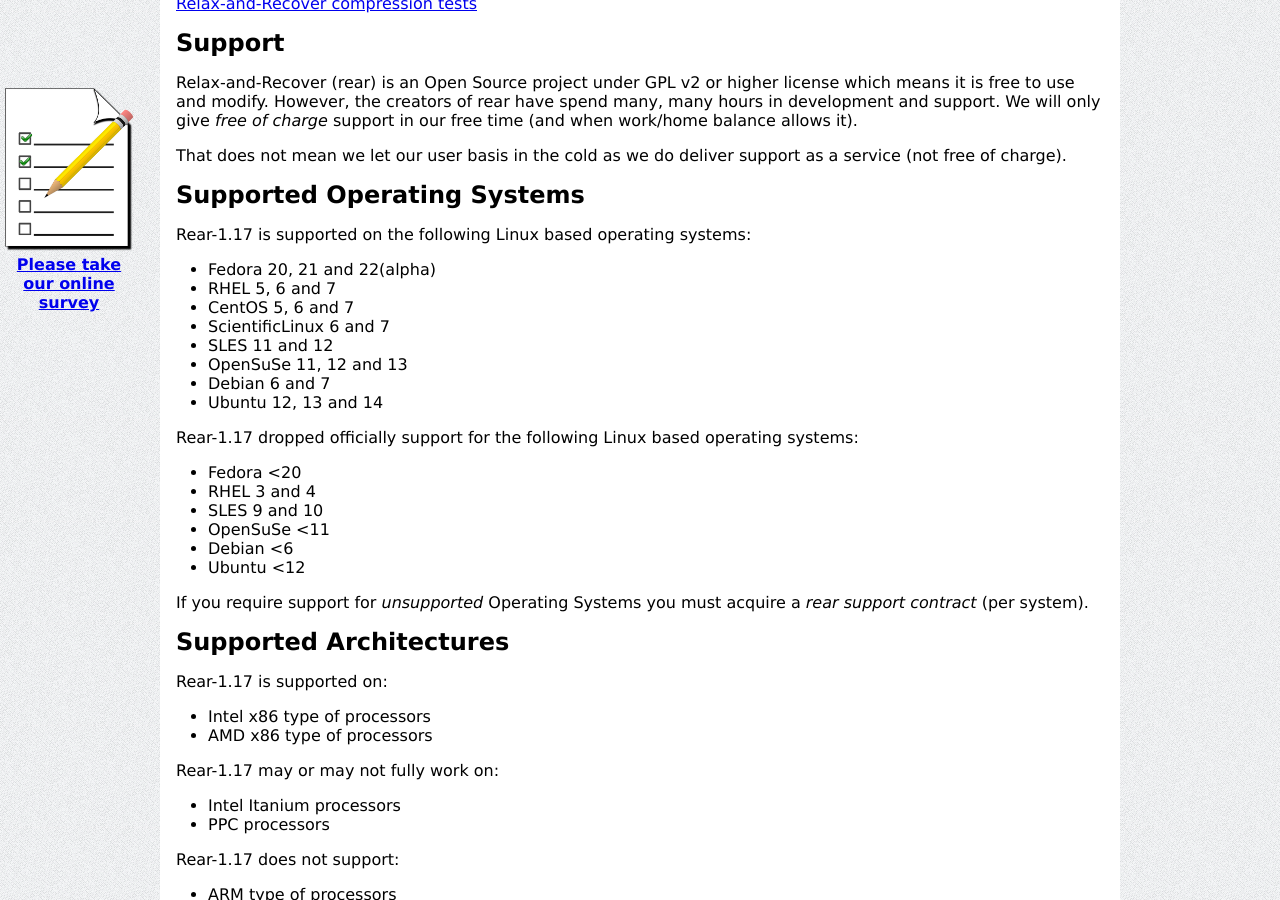
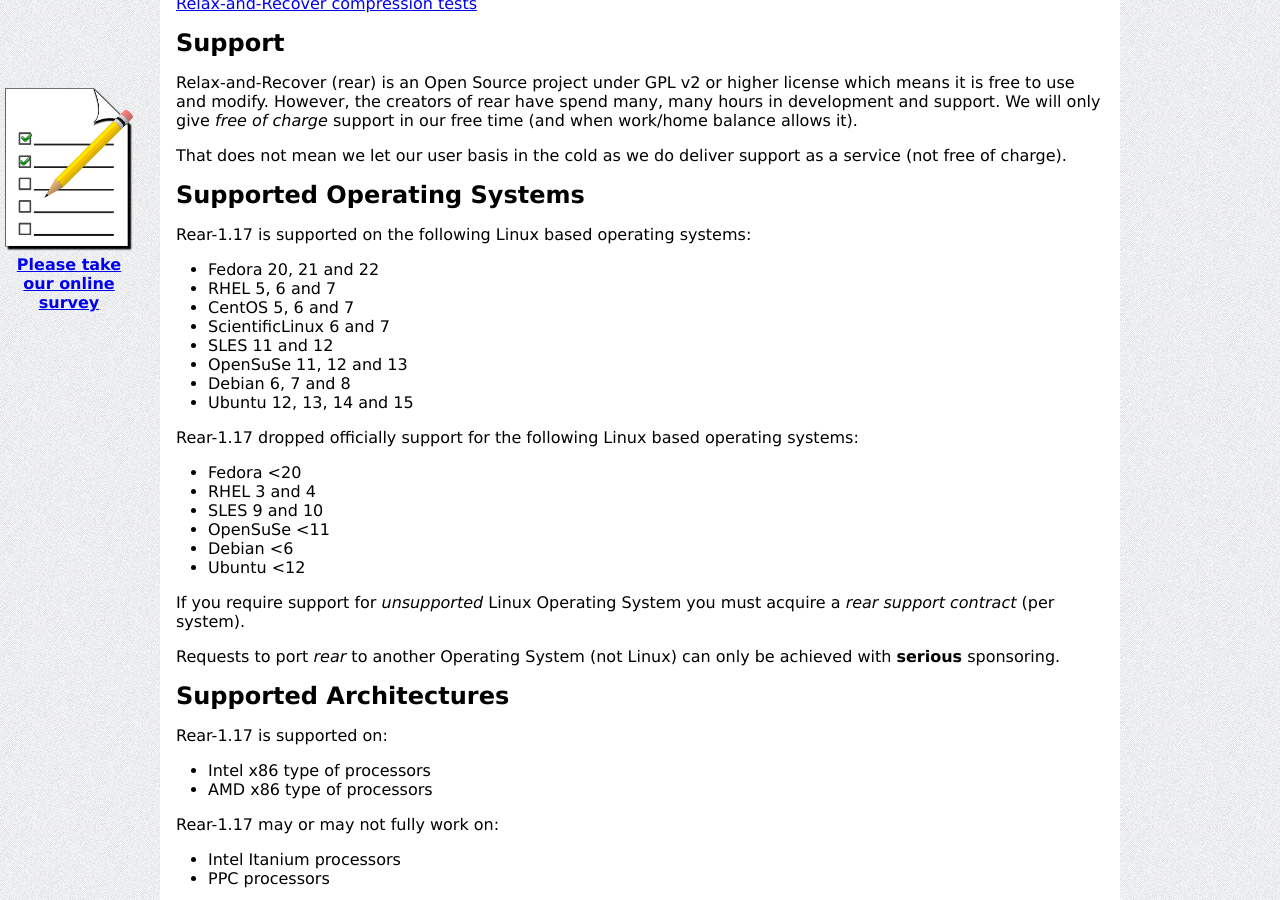
Before and after one commit to rear/rear.github.com, a Jekyll site: the page built from documentation/release-notes-1-17.md, in a window 1280 px wide and 900 px high, scrolled down 14065 px. Built offline with Jekyll 4.4.1, drawn with Linux system fonts in a browser that asks for light colours; comment, search, counter and statistics services are not loaded.

Commit message:
Forgot to update the supported OSes...sorry

```diff
--- a/documentation/release-notes-1-17.md
+++ b/documentation/release-notes-1-17.md
@@ -797,14 +797,14 @@
 ## Supported Operating Systems
 Rear-1.17 is supported on the following Linux based operating systems:
 
-* Fedora 20, 21 and 22(alpha)
+* Fedora 20, 21 and 22
 * RHEL 5, 6 and 7
 * CentOS 5, 6 and 7
 * ScientificLinux 6 and 7
 * SLES 11 and 12
 * OpenSuSe 11, 12 and 13
-* Debian 6 and 7
-* Ubuntu 12, 13 and 14
+* Debian 6, 7 and 8
+* Ubuntu 12, 13, 14 and 15
 
 Rear-1.17 dropped officially support for the following Linux based operating systems:
 
@@ -815,7 +815,9 @@
 * Debian <6
 * Ubuntu <12
 
-If you require support for *unsupported* Operating Systems you must acquire a *rear support contract* (per system).
+If you require support for *unsupported* Linux Operating System you must acquire a *rear support contract* (per system).
+
+Requests to port *rear* to another Operating System (not Linux) can only be achieved with **serious** sponsoring.
 
 ## Supported Architectures
 Rear-1.17 is supported on:
```
